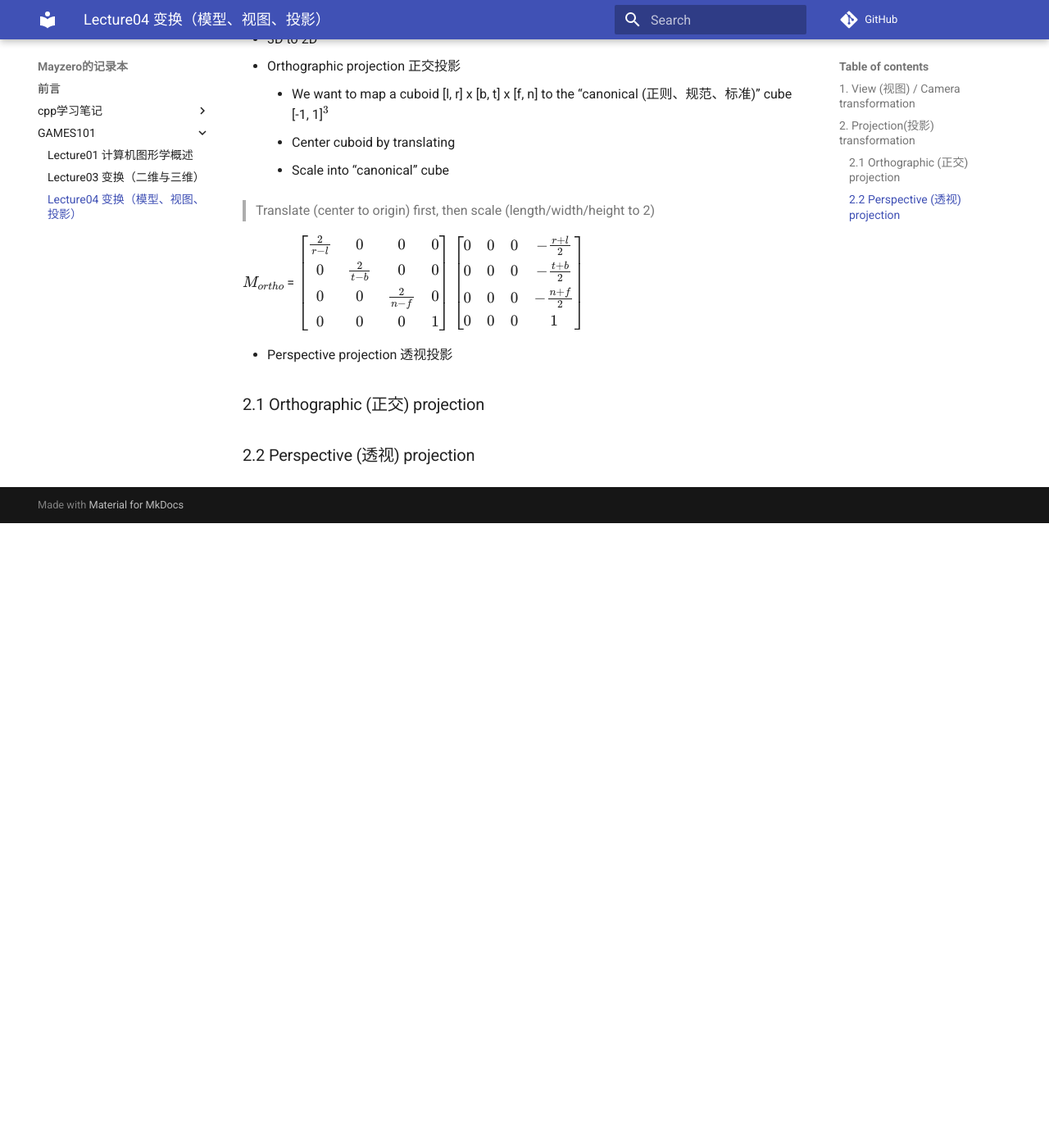
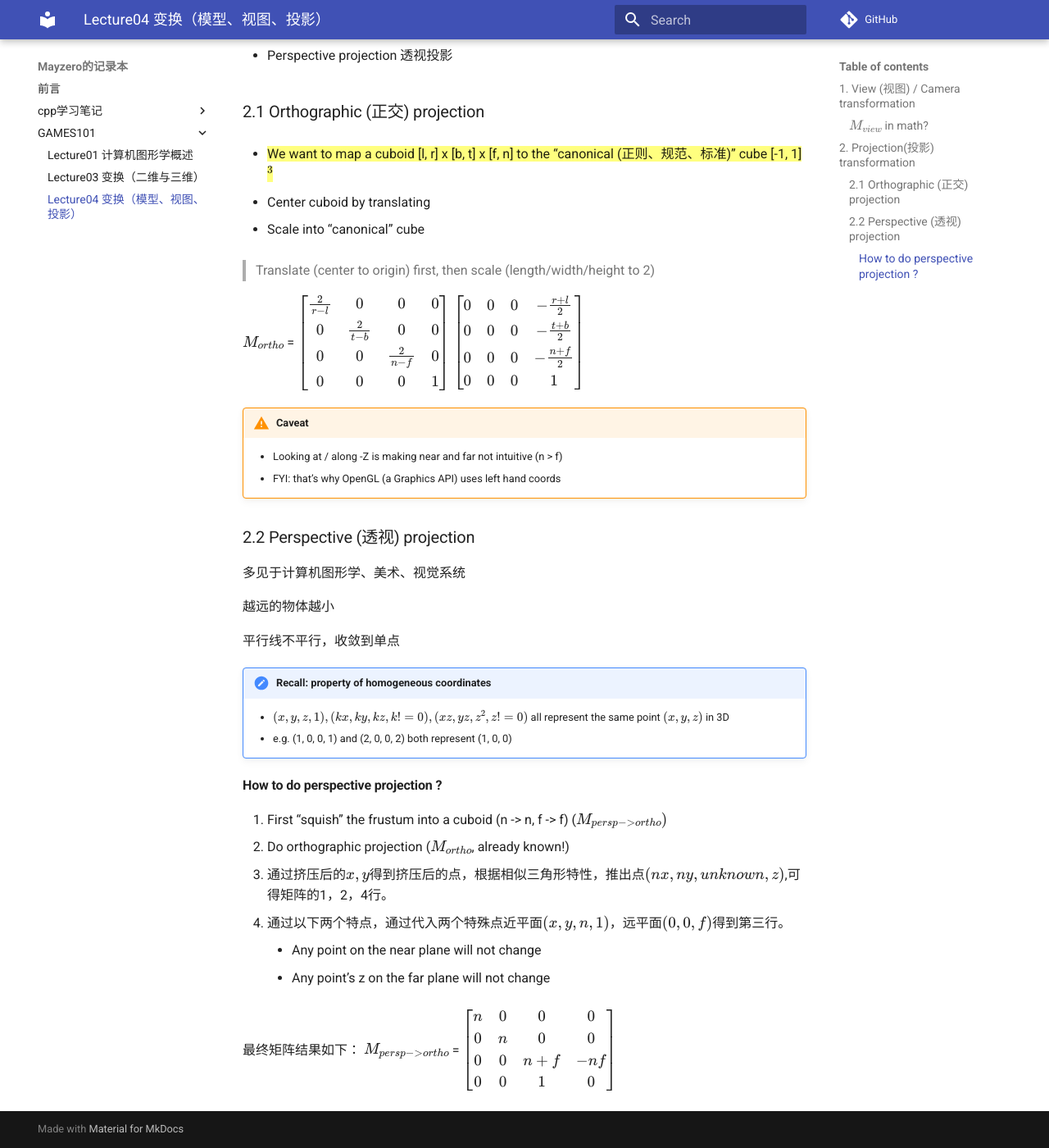
Before and after one commit to Mayzero/blogNotes, an MkDocs documentation site: the page built from docs/GAMES101/Lecture04.md, in a window 1280 px wide and 1400 px high, scrolled down 1177 px. Shown: the whole window at 82% size. Built offline with MkDocs 1.6.1 and Material for MkDocs 9.7.7, drawn with Linux system fonts in a browser that asks for light colours; comment, search, counter and statistics services are not loaded; before the commit the page ends 1815 px from its top, so only the background shows below that; some of the changed text lies outside the part shown.

Commit message:
update lecture 04

```diff
--- a/docs/GAMES101/Lecture04.md
+++ b/docs/GAMES101/Lecture04.md
@@ -33,16 +34,44 @@ Transform the camera by $M_{view}$
 - 3D to 2D
 
 - Orthographic projection 正交投影
-    * We want to map a cuboid [l, r] x [b, t] x [f, n] to
-    the “canonical (正则、规范、标准)” cube [-1, 1]$^3$
-    * Center cuboid by translating
-    * Scale into “canonical” cube
+
+- Perspective projection 透视投影
+
+### 2.1 Orthographic (正交) projection
+* ==We want to map a cuboid [l, r] x [b, t] x [f, n] to
+    the “canonical (正则、规范、标准)” cube [-1, 1]$^3$==
+
+* Center cuboid by translating
+
+* Scale into “canonical” cube
 
 > Translate (center to origin) first, then scale (length/width/height to 2)
 
 $M_{ortho}$ = $\begin{bmatrix} \frac {2}{r-l} & 0 & 0 & 0 \\ 0 & \frac {2}{t-b} & 0 & 0\\ 0 & 0 & \frac {2}{n-f} & 0 \\ 0 & 0 & 0 &1 \end{bmatrix}$ $\begin{bmatrix} 0 & 0 & 0 & -\frac{r+l}{2} \\ 0 & 0 & 0 & -\frac{t+b}{2}\\ 0 & 0 & 0 & -\frac{n+f}{2} \\ 0 & 0 & 0 &1 \end{bmatrix}$
 
-- Perspective projection 透视投影
+!!! Warning "Caveat"
+    - Looking at / along -Z is making near and far not intuitive (n > f)
+    - FYI: that’s why OpenGL (a Graphics API) uses left hand coords
 
-### 2.1 Orthographic (正交) projection
 ### 2.2 Perspective (透视) projection
+多见于计算机图形学、美术、视觉系统
+
+越远的物体越小
+
+平行线不平行，收敛到单点
+
+!!! Note "Recall: property of homogeneous coordinates"
+    - $(x, y, z, 1), (kx, ky, kz, k != 0), (xz, yz, z^2, z != 0)$ all represent
+    the same point $(x, y, z)$ in 3D
+    - e.g. (1, 0, 0, 1) and (2, 0, 0, 2) both represent (1, 0, 0)
+
+#### How to do perspective projection ?
+1. First “squish” the frustum into a cuboid (n -> n, f -> f) ($M_{persp->ortho})$
+2. Do orthographic projection ($M_{ortho}$, already known!)
+3. 通过挤压后的$x,y$得到挤压后的点，根据相似三角形特性，推出点$(nx,ny,unknown,z)$,可得矩阵的1，2，4行。
+4. 通过以下两个特点，通过代入两个特殊点近平面$(x,y,n,1)$，远平面$(0,0,f)$得到第三行。
+    - Any point on the near plane will not change
+    - Any point’s z on the far plane will not change
+
+最终矩阵结果如下：
+$M_{persp->ortho}$ = $\begin{bmatrix} n & 0 & 0 & 0 \\ 0 & n & 0 & 0\\ 0 & 0 & n+f & -nf \\ 0 & 0 & 1 & 0 \end{bmatrix}$
```
Also changed, not shown: other parts of docs/GAMES101/Lecture04.md (+3 -2 lines), docs/GAMES101/Lecture03.md (+2 -3 lines).
